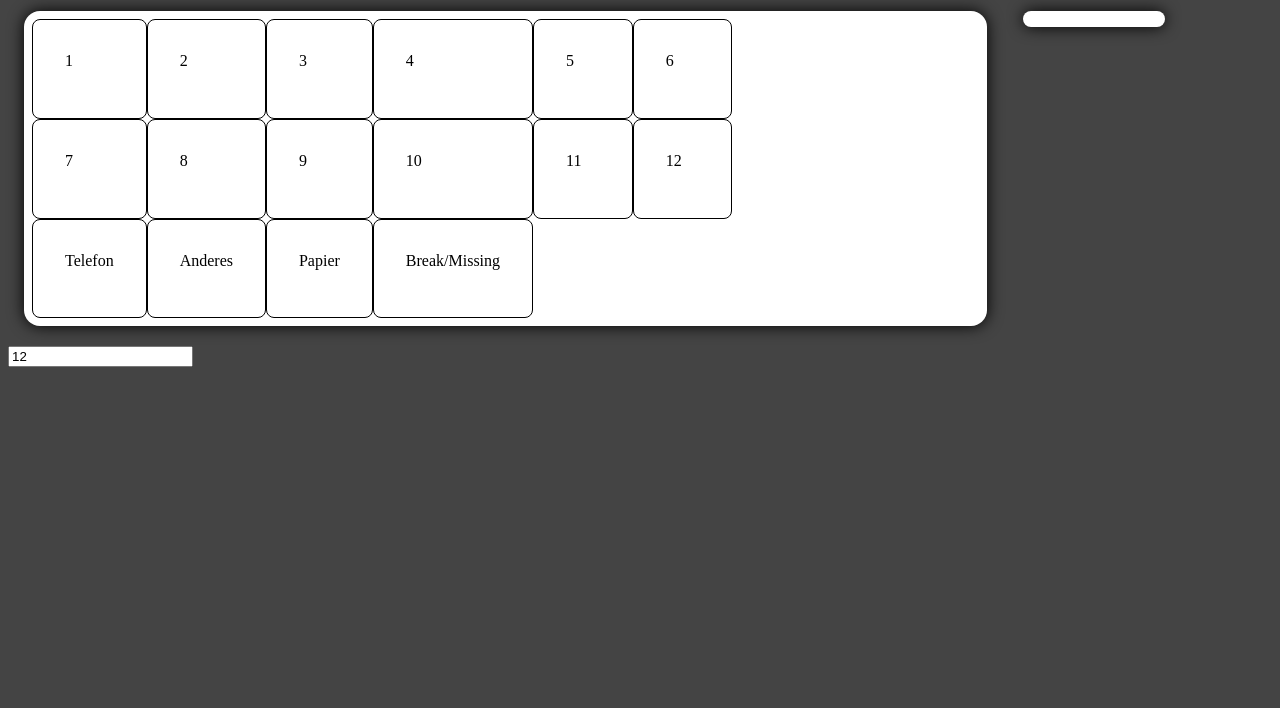
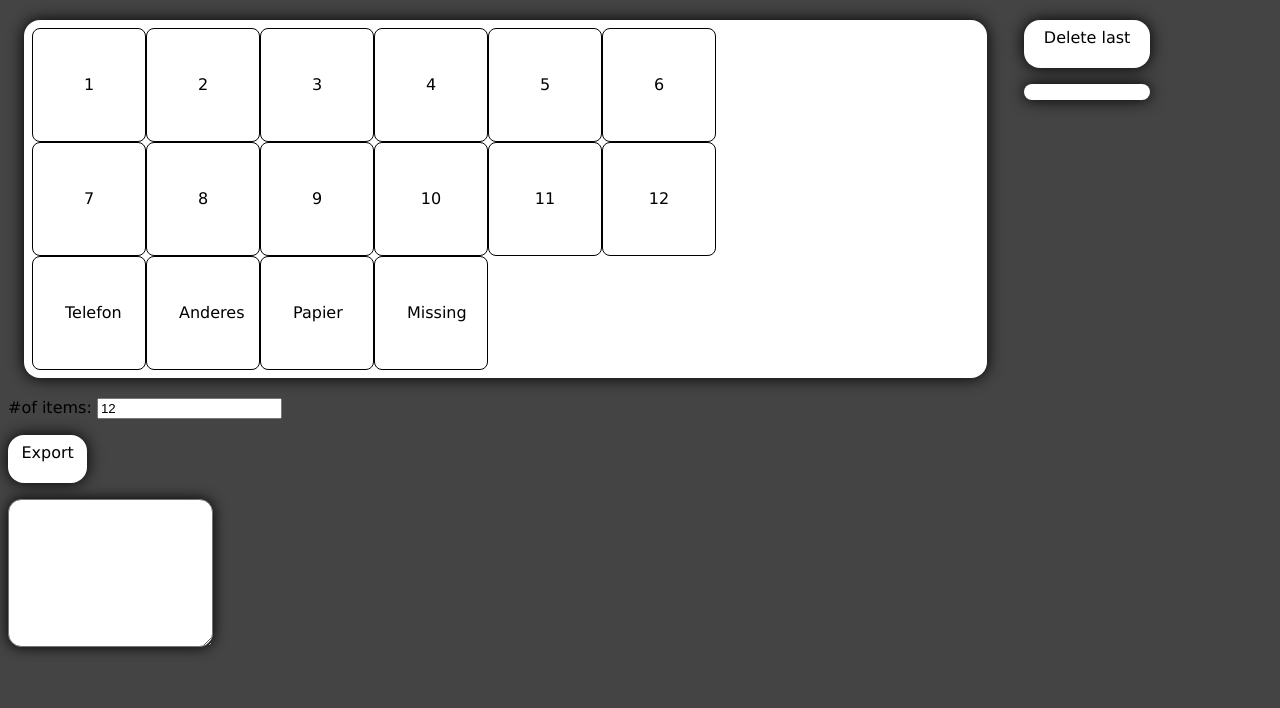
Before and after one commit to zeekox/protokool, a plain HTML site: page index.html in a window 1280 px wide. Shown: the part 92-800 px from the top of the page. Drawn offline with Linux system fonts and the light colour scheme.

Commit message:
new version

```diff
--- a/index.html
+++ b/index.html
@@ -11,7 +11,7 @@
     <meta name="viewport" content="width=device-width">
     <!-- Place favicon.ico and apple-touch-icon.png in the root directory -->
 
-        <link rel="stylesheet" href="styles/8447dc32.main.css"/>
+        <link rel="stylesheet" href="styles/7fb8eea3.main.css"/>
 </head>
   <body ng-app="protoKoolApp">
     <!--[if lt IE 7]>
@@ -31,6 +31,6 @@
 
         <script src="scripts/78df6676.modules.js"></script>
 
-        <script src="scripts/342f25f0.scripts.js"></script>
+        <script src="scripts/3e08089b.scripts.js"></script>
 </body>
 </html>
--- a/scripts/342f25f0.scripts.js
+++ /dev/null
@@ -1 +0,0 @@
-"use strict";angular.module("protoKoolApp",["ngSanitize","ngRoute"]).config(["$routeProvider",function(a){a.when("/",{templateUrl:"views/main.html",controller:"MainCtrl"}).otherwise({redirectTo:"/"})}]),angular.module("protoKoolApp").controller("MainCtrl",["$scope",function(a){a.computerCount=12;var b=a.computers=[],c=a.computerCountChange=function(){for(var c=1;c<=a.computerCount;c++)b.push(c)};c();var d=a.entries=[];a.addEntry=function(a){d.push(a)},a.others=["Telefon","Anderes","Papier","Break/Missing"]}]);
--- /dev/null
+++ b/scripts/3e08089b.scripts.js
@@ -0,0 +1 @@
+"use strict";angular.module("protoKoolApp",["ngSanitize","ngRoute"]).config(["$routeProvider",function(a){a.when("/",{templateUrl:"views/main.html",controller:"MainCtrl"}).otherwise({redirectTo:"/"})}]),angular.module("protoKoolApp").controller("MainCtrl",["$scope",function(a){a.computerCount=12;var b=a.computers=[],c=a.computerCountChange=function(){for(var c=1;c<=a.computerCount;c++)b.push(c)};c();var d=a.entries=[],e=0;a.addEntry=function(b){a.selectedItem===b?d[0].count+="X":(a.selectedItem=b,d.unshift({id:e++,name:b,date:new Date,count:""}))},a.export=function(){a.exportContent="";for(var b=0;b<d.length;b++){var c=d[b].date,e=c.getDate(),f=c.getMonth();f++;var g=c.getFullYear(),h=c.getHours(),i=c.getMinutes(),j=c.getSeconds();a.exportContent+=g+"-"+f+"-"+e+";",a.exportContent+=h+":"+i+":"+j+";",a.exportContent+=d[b].name+";"+d[b].count.length+";\n"}},a.others=["Telefon","Anderes","Papier","Missing"]}]);
--- /dev/null
+++ b/styles/7fb8eea3.main.css
@@ -0,0 +1 @@
+.item{-webkit-user-select:none;-moz-user-select:none;-ms-user-select:none}.items,.protocol{margin:1em;display:inline-block}.export>div,.export>textarea,.items,.protocol>div{padding:.5em;box-shadow:0 0 1em #000;border-radius:1em;background-color:#fff}textarea{width:15%;height:10em}.button{margin-bottom:1em;height:2em;vertical-align:middle;text-align:center}.export .button{margin-top:1em;width:5%}.items{display:table;display:inline-block;width:calc(80% - 4em)}.protocol{vertical-align:top;width:calc(15% - 4em)}.row{display:table-row}.item{margin:2em;display:table-cell;padding:2em;border-radius:.5em;width:3em;max-width:3em;height:3em;border:1px solid #000;text-align:center;user-select:none;vertical-align:middle}.count,.name{display:inline-block;width:4em}.active{background-color:green;opacity:.6}body{padding-top:20px;padding-bottom:20px;background-color:#444;font-family:Verdana,sans-serif}
--- a/styles/8447dc32.main.css
+++ /dev/null
@@ -1 +0,0 @@
-.items,.protocol{padding:.5em;margin:1em;display:inline-block;box-shadow:0 0 1em #000;border-radius:1em;background-color:#fff}.items{display:table;display:inline-block;width:calc(80% - 4em)}.protocol{vertical-align:top;width:calc(15% - 4em)}.row{display:table-row}.item{display:table-cell;padding:2em;border-radius:.5em;width:2.1em;height:2.1em;border:1px solid #000}body{padding-top:20px;padding-bottom:20px;background-color:#444}
--- a/views/main.html
+++ b/views/main.html
@@ -1,20 +1,20 @@
 <header>
-	<h3 class="text-muted">protoKool</h3>
+	<h2 class="text-muted">protoKool</h2>
 </header>
 
 <section class="items">
 	<div class="row">
-		<div ng-repeat="computer in computers | limitTo:computerCount/2" ng-click="addEntry(computer)" class="item computer">
+		<div ng-repeat="computer in computers | limitTo:computerCount/2" ng-click="addEntry(computer)" class="item computer" ng-class="{active: computer==selectedItem}">
 			{{computer}}
 		</div>
 	</div>
 	<div class="row">
-		<div ng-repeat="computer in computers | limitTo:-computerCount/2" ng-click="addEntry(computer)" class="item computer">
+		<div ng-repeat="computer in computers | limitTo:-computerCount/2" ng-click="addEntry(computer)" class="item computer" ng-class="{active: computer==selectedItem}">
 			{{computer}}
 		</div>
 	</div>
 	<div class="row">
-		<div ng-repeat="other in others" class="item other">
+		<div ng-repeat="other in others" class="item other" ng-click="addEntry(other)" ng-class="{active: other==selectedItem}">
 			{{other}}
 		</div>
 	</div>
@@ -22,11 +22,21 @@
 
 
 <aside class="protocol">
-	<div ng-repeat="entry in entries | limitTo:-10" class="entry">
-		{{entry}}
+	<div class="button" ng-click="entries.pop()">Delete last</div>
+	<div>
+		<div ng-repeat="entry in entries | limitTo:10" class="entry">
+			<div class="name">{{entry.name}}</div>
+			<div class="count">{{entry.count}}<div>
+		</div>
 	</div>
-</aside>
+
+</div></aside>
 
 <section>
-	<input type="text" ng-model="computerCount" ng-change="computerCountChange()">
+	#of items: <input type="text" ng-model="computerCount" ng-change="computerCountChange()">
 </section>
+
+<section class="export">
+    <div class="button" ng-click="export()">Export</div>
+    <textarea ng-model="exportContent"></textarea>
+</section>
```
Also changed, not shown: bower_components/angular-route/.bower.json, bower_components/angular-scenario/jstd-scenario-adapter-config.js (line endings or trailing spaces).
